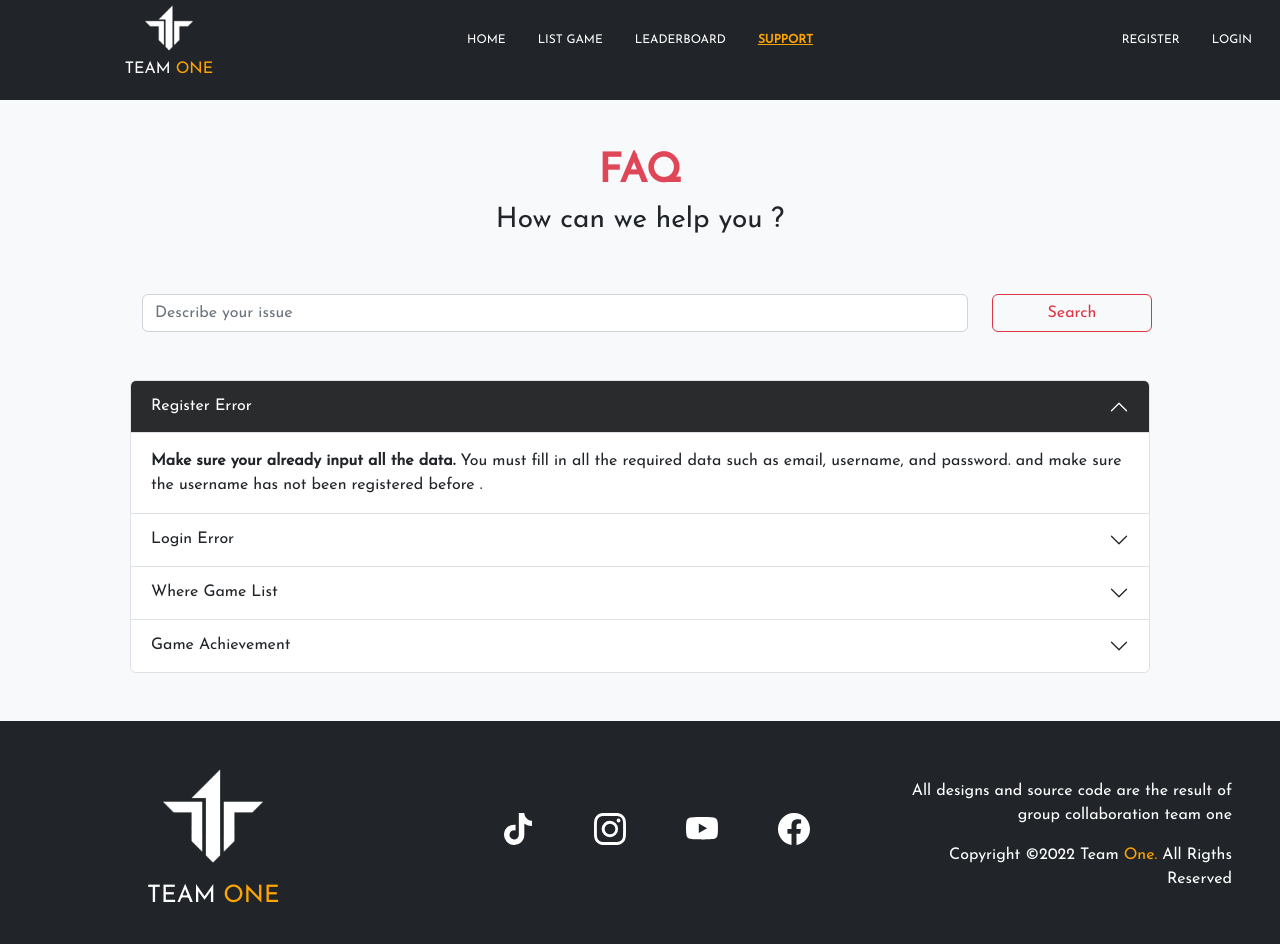
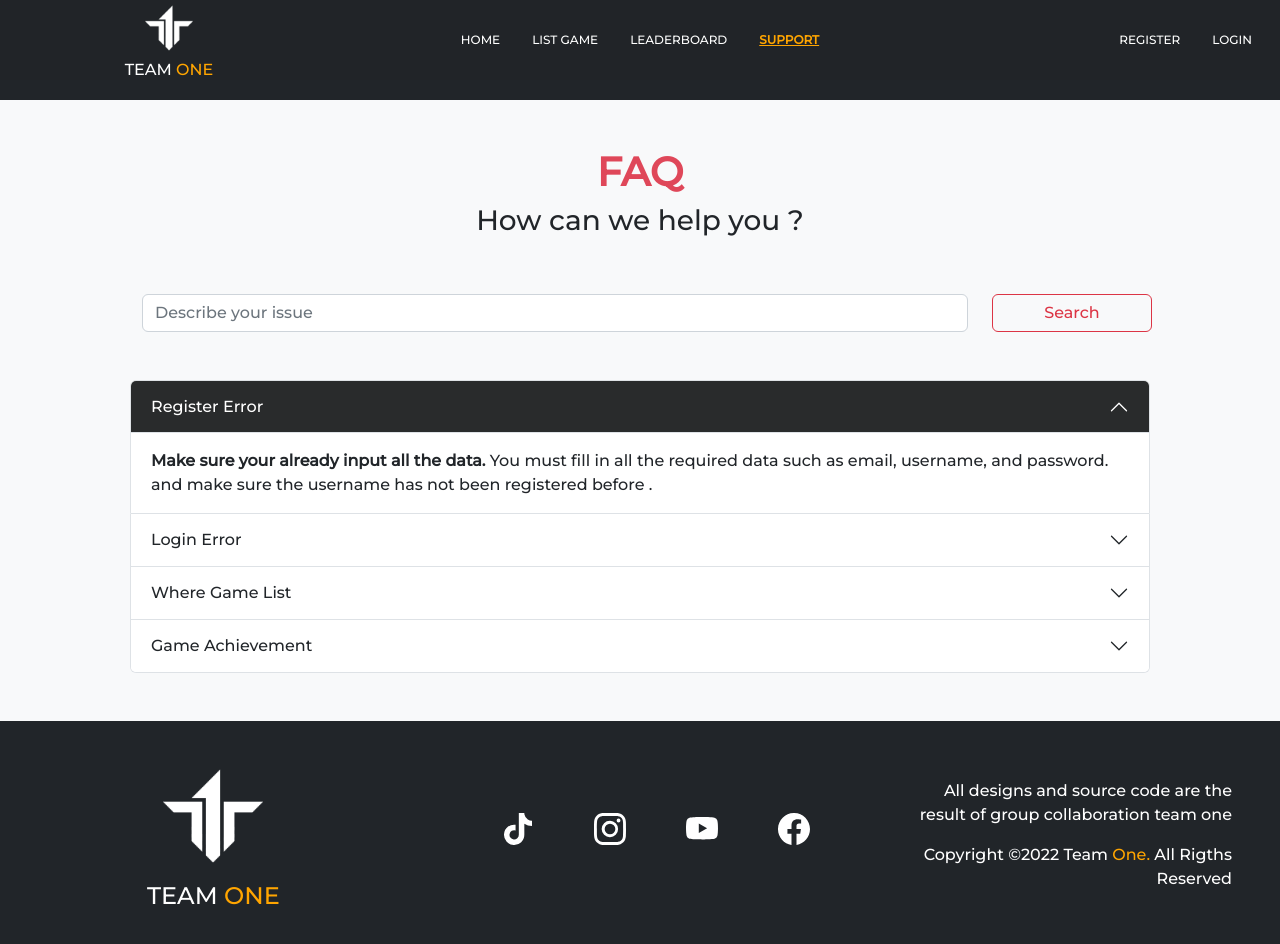
Before and after one commit to DimasAgung98/BINAR-CHALLENGE-CHAPTER-10, a Next.js app: page /support in a window 1280 px wide. Built offline with nearby package versions, Linux system fonts and the light colour scheme.

Commit message:
[Dimas] Fix Font

```diff
--- a/styles/Carousel.css
+++ b/styles/Carousel.css
@@ -1,5 +1,4 @@
 .hero-desc {
-    font-family: 'Josefin Sans', sans-serif;
     padding-left: 3em;
     align-self: center;
     font-size: 18px;
--- a/styles/Footer.css
+++ b/styles/Footer.css
@@ -1,6 +1,3 @@
-/* FONT STYLING */
-@import url('//fonts.googleapis.com/css2?family=Josefin+Sans&family=Poppins:wght@300;600&family=Ubuntu:wght@400;500;700&display=swap');
-
 * {
     margin: 0;
     padding: 0;
@@ -15,7 +12,6 @@ footer {
     background-color: #212529;
     height: auto;
     width: 100vw;
-    font-family: 'Josefin Sans', sans-serif;
     padding-top: 20px;
     color: white;
 }
--- a/styles/LandingPage.css
+++ b/styles/LandingPage.css
@@ -1,11 +1,3 @@
-/* FONT STYLING */
-@import url('//fonts.googleapis.com/css2?family=Bebas+Neue&family=Josefin+Sans&family=Poppins:wght@300;600&family=Ubuntu:wght@400;500;700&display=swap');
-@import url('//fonts.googleapis.com/css2?family=Bebas+Neue&family=Josefin+Sans&family=Poppins:wght@300;600&family=Sarala&family=Ubuntu:wght@400;500;700&display=swap');
-
-* {
-    font-family: 'Josefin Sans', sans-serif;
-}
-
 /* AGAR KONTENT TIDAK TERTUTUP NAVBAR */
 body {
     padding-top: 100px;
@@ -13,7 +5,6 @@ body {
 
 .resp-video {
     width: 150%;
-    /* max-width: min-content; */
     height: auto;
 }
 
@@ -45,7 +36,6 @@ body {
 }
 
 .title-text h1 {
-    font-family: 'Ubuntu', sans-serif;
     font-size: 9rem;
     letter-spacing: 1px;
     margin-bottom: 0;
@@ -53,7 +43,6 @@ body {
 }
 
 .title-text span {
-    font-family: 'Ubuntu', sans-serif;
     font-size: 9rem;
     letter-spacing: 1px;
     margin-bottom: 0;
@@ -61,7 +50,6 @@ body {
 }
 
 .title-text p {
-    font-family: 'Ubuntu', sans-serif;
     font-size: 28px;
     margin-bottom: 3rem;
     color: rgb(207, 206, 206);
@@ -102,12 +90,10 @@ body {
 }
 
 .card-title {
-    font-family: 'Ubuntu', sans-serif;
     padding-top: 10px !important;
 }
 
 .card-desc {
-    font-family: 'Ubuntu', sans-serif;
     padding-top: 10px !important;
     color: rgb(102, 100, 100);
 }
@@ -123,12 +109,10 @@ body {
 }
 
 .our-text h1 {
-    font-family: 'Ubuntu', sans-serif;
     font-weight: 700;
 }
 
 .our-text p {
-    font-family: 'Ubuntu', sans-serif;
     font-size: 20px;
     color: rgb(207, 206, 206);
 }
--- a/styles/NavHome.css
+++ b/styles/NavHome.css
@@ -1,6 +1,3 @@
-/* FONT STYLING */
-@import url('//fonts.googleapis.com/css2?family=Josefin+Sans&family=Poppins:wght@300;600&family=Ubuntu:wght@400;500;700&display=swap');
-
 .icon-profile {
     color: orange !important;
     padding-bottom: 5px;
--- a/styles/Navbar.css
+++ b/styles/Navbar.css
@@ -1,8 +1,4 @@
-/* FONT STYLING */
-@import url('//fonts.googleapis.com/css2?family=Josefin+Sans&family=Poppins:wght@300;600&family=Ubuntu:wght@400;500;700&display=swap');
-
 .navbar {
-    font-family: 'Josefin Sans', sans-serif;
     height: 10vh !important;
     background-color: #212529D9 !important;
 }
--- a/styles/RpsGame.css
+++ b/styles/RpsGame.css
@@ -1,6 +1,3 @@
-/* FONT */
-@import url("//fonts.googleapis.com/css2?family=Bebas+Neue&family=Open+Sans&display=swap");
-
 /* MAIN SECTION */
 
 .back-button {
--- a/styles/globals.css
+++ b/styles/globals.css
@@ -1,10 +1,11 @@
+@import url('//fonts.googleapis.com/css2?family=Montserrat:wght@500&display=swap');
+
 html,
 body {
   padding: 0;
   margin: 0;
   margin: 0 !important;
   float: right;
-  /* font-family: 'Josefin Sans', sans-serif, 'Ubuntu', 'Bebas Neue', 'Poppins', 'Sarala'; */
 }
 
 a {
@@ -14,6 +15,7 @@ a {
 
 * {
   box-sizing: border-box;
+  font-family: 'Montserrat', sans-serif;
 }
 
 @media (prefers-color-scheme: dark) {
```
Also changed, not shown: styles/Home.module.css (+3 -9 lines).
